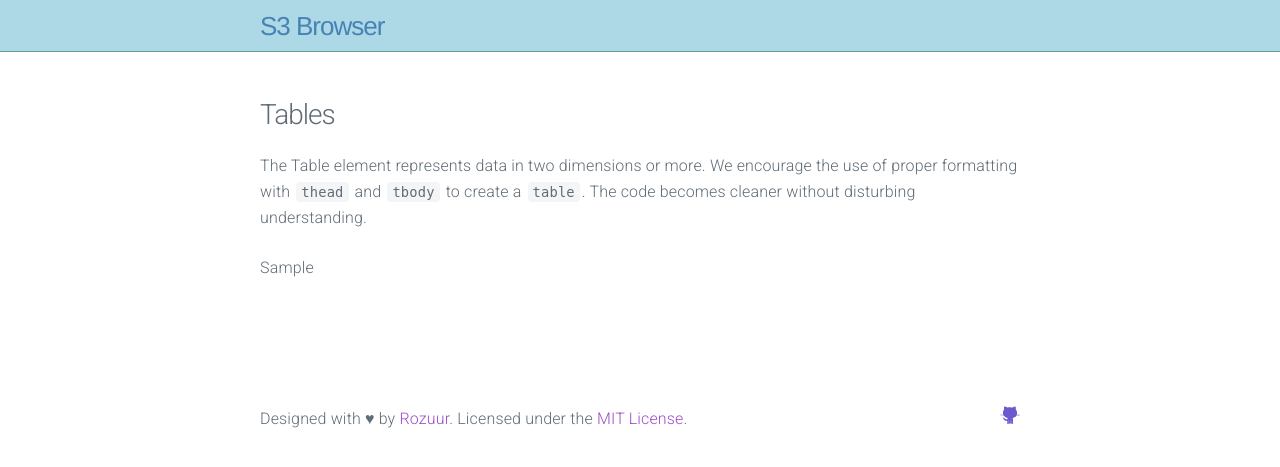
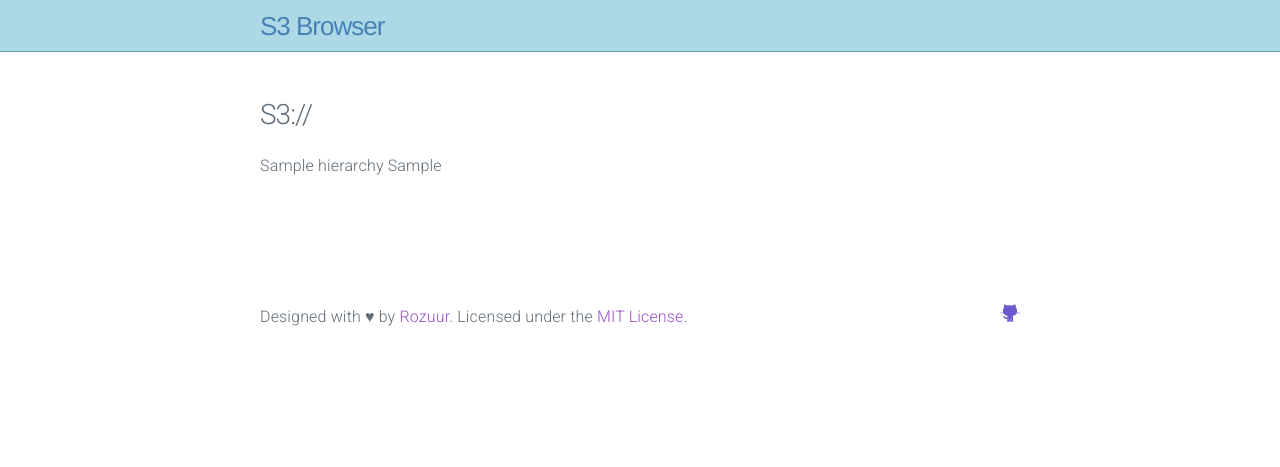
Before and after one commit to rozuur/s3browser, a Flask app: template app/templates/index.html in a window 1280 px wide. Shown: the top 467 px of the page. Run offline with Flask 2, Linux system fonts and the light colour scheme; the template is opened without the code that fills it: most values are stand-ins (such as "Sample title", 1, 10 or a date in 2020); some libraries are stand-ins or nearby versions.

Commit message:
Hierarchy and validation of s3 scheme

```diff
--- a/app/routes.py
+++ b/app/routes.py
@@ -13,19 +13,22 @@ class S3Objects(Table):
     type = Col('Type')
 
 
-@app.route('/')
-def index():
-    env = {
-        'endpoint': 'local.s3browser.com'
-    }
-    s3files = s3.buckets()
-    return render_template('index.html', env=env, s3objects=S3Objects(s3files))
+def _hierarchy(bucket, prefix, delimiter="/"):
+    parts = prefix.split(delimiter)
+    result = [bucket]
+    for part in parts:
+        result.append(f"{result[-1]}{delimiter}{part}")
+    return result
 
 
+@app.route('/', defaults={'s3path': ''})
+@app.route('/path/', defaults={'s3path': ''})
 @app.route('/path/<path:s3path>')
 def browse_path(s3path):
     env = {
         'endpoint': 'local.s3browser.com'
     }
-    s3files = s3.ls(s3path)
-    return render_template('index.html', env=env, s3objects=S3Objects(s3files))
+    s3files = s3.ls(s3path) if s3path else s3.buckets()
+    bucket, prefix = s3.split(s3path)
+    hierarchy = _hierarchy(bucket, prefix)
+    return render_template('index.html', env=env, hierarchy=hierarchy, s3objects=S3Objects(s3files))
--- /dev/null
+++ b/app/templates/hierarchy.html
@@ -0,0 +1 @@
+<h3 class="title">S3://</h3> {{ hierarchy }}
--- a/app/templates/index.html
+++ b/app/templates/index.html
@@ -2,12 +2,7 @@
 
 {% block content %}
     <section class="container" id="tables">
-        <h3 class="title">Tables</h3>
-        <p class="description">
-            The Table element represents data in two dimensions or more.
-            We encourage the use of proper formatting with <code>thead</code> and <code>tbody</code>
-            to create a <code>table</code>. The code becomes cleaner without disturbing understanding.
-        </p>
+        {% include "hierarchy.html" %}
 
         {{ s3objects }}
     </section>
```
Also changed, not shown: app/utils/s3.py (+17 -8 lines).
